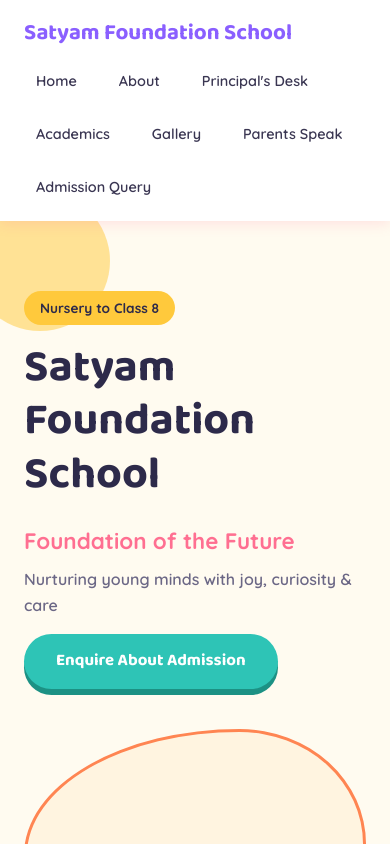
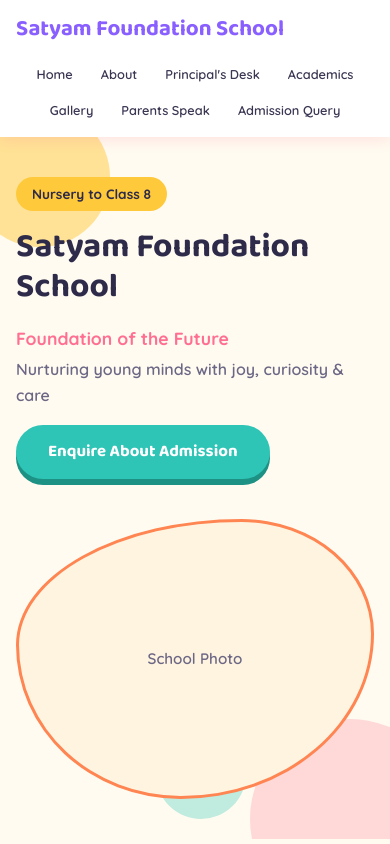
Before and after one commit to saniya-gupta-gammaedge/Satyam-foundation-school, a React (Vite) app: page / in a window 390 px wide. Shown: the top 844 px of the page. Built offline with nearby package versions, Linux system fonts and the light colour scheme.

Commit message:
Mobile ui changes

```diff
--- a/src/App.css
+++ b/src/App.css
@@ -352,3 +352,42 @@
   margin: 4px 0;
   font-weight: 600;
 }
+
+/* Mobile tweaks */
+@media (max-width: 700px) {
+  .navbar {
+    padding: 12px 16px;
+  }
+
+  .navbar-links {
+    gap: 8px;
+    font-size: 0.8rem;
+    width: 100%;
+    justify-content: center;
+  }
+
+  .navbar-links a {
+    padding: 4px 10px;
+  }
+
+  .hero,
+  .section {
+    padding: 40px 16px;
+  }
+
+  .hero h1 {
+    font-size: 2.1rem;
+  }
+
+  .tagline {
+    font-size: 1.1rem;
+  }
+
+  .section-inner.reverse {
+    flex-direction: column;
+  }
+
+  .admission-form {
+    padding: 20px;
+  }
+}
```
